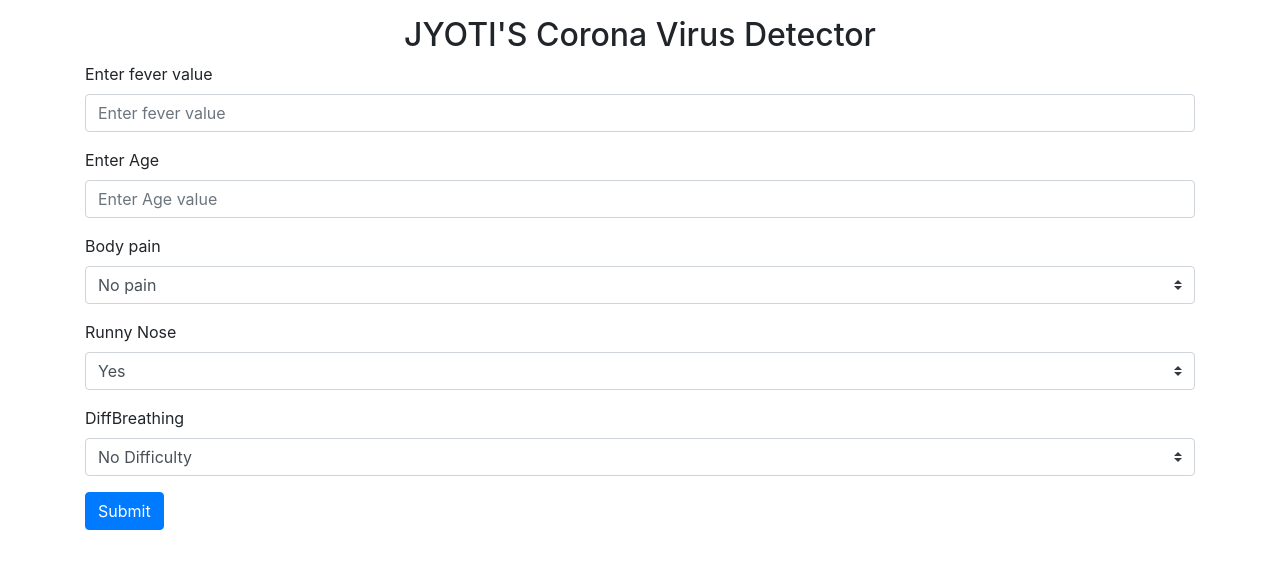
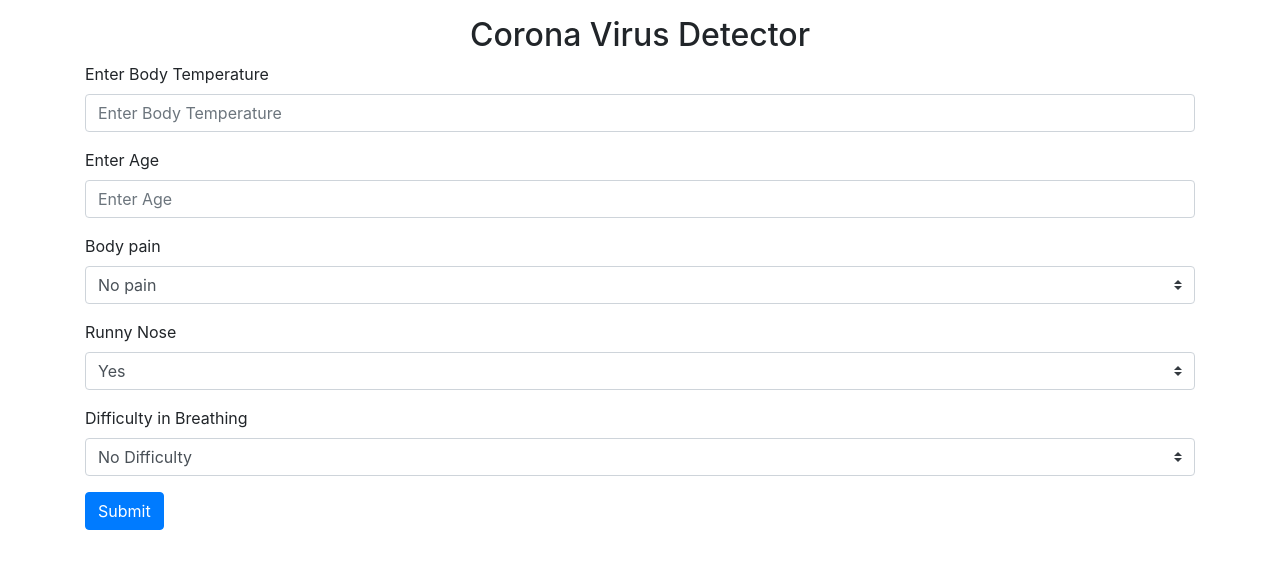
Before and after one commit to himanshishrivas/IBM_interns, a Flask app: page / in a window 1280 px wide. Shown: the part 56-625 px from the top of the page. Run offline with Flask 2, Linux system fonts and the light colour scheme; parts of the project's set-up code (start-up, migrations or seed data) failed here and were passed over; some libraries are stand-ins or nearby versions.

Commit message:
Update index.html

```diff
--- a/CORONA/templates/index.html
+++ b/CORONA/templates/index.html
@@ -47,16 +47,16 @@
 
     <div class="container">
 
-      <h2 class="text-center mt-3">JYOTI'S Corona Virus Detector</h2>
+      <h2 class="text-center mt-3"> Corona Virus Detector</h2>
 
       <form action="/" method="POST">
         <div class="form-group">
-          <label for="fever">Enter fever value</label>
-          <input type="text" class="form-control" id="fever" name="fever" placeholder="Enter fever value">
+          <label for="fever">Enter Body Temperature</label>
+          <input type="text" class="form-control" id="fever" name="fever" placeholder="Enter Body Temperature">
         </div>
         <div class="form-group">
           <label for="Age">Enter  Age</label>
-          <input type="text" class="form-control" id="Age" name="Age" placeholder="Enter Age value">
+          <input type="text" class="form-control" id="Age" name="Age" placeholder="Enter Age">
         </div>
 
         <div class="form-group">
@@ -64,7 +64,7 @@
           <select class="form-control custom-select" class="form-control" id="pain" name="pain">
             <option value="0">No pain</option>
 
-            <option value="1">sever pain</option>
+            <option value="1">Severe pain</option>
 
           </select>
         </div>
@@ -78,12 +78,12 @@
           </select>
         </div>
         <div class="form-group">
-          <label for="diffBreath">DiffBreathing</label>
+          <label for="diffBreath">Difficulty in Breathing</label>
           <select class="form-control custom-select" class="form-control" id="diffBreath" name="diffBreath">
             <option value="0">No Difficulty</option>
             <option value="-1">Little Difficulty</option>
 
-            <option value="1">Sever Difficulty</option>
+            <option value="1">Severe Difficulty</option>
 
           </select>
         </div>
```
